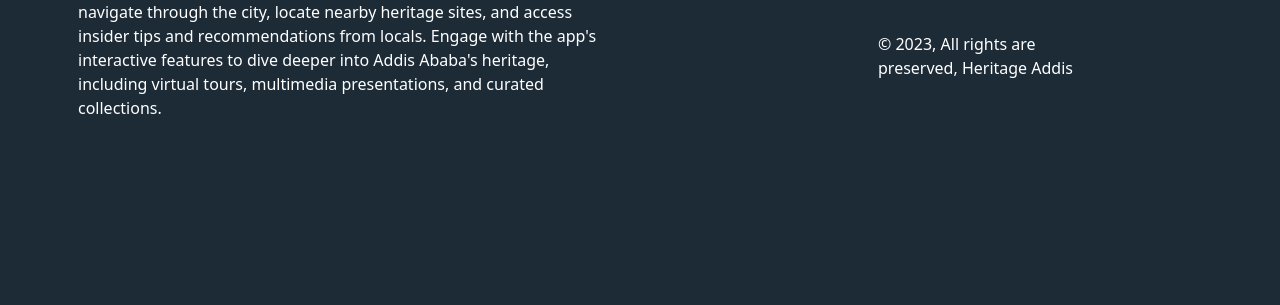
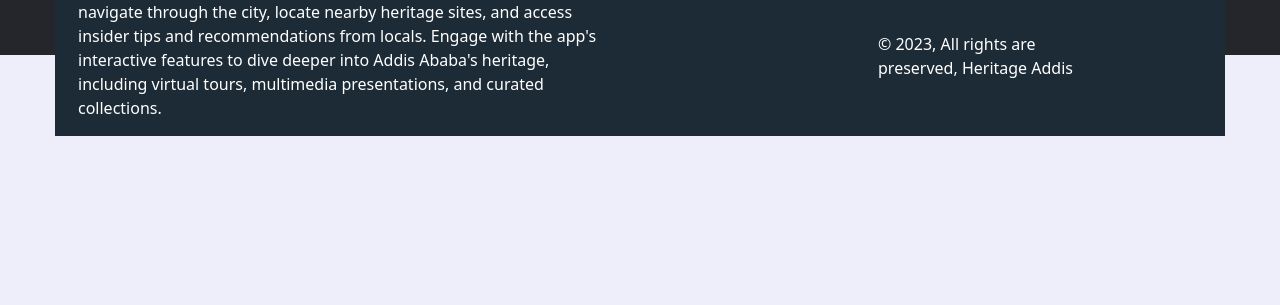
Before and after one commit to dagmfre/Tour-app, a website: page index.html in a window 1280 px wide. Shown: the part 4168-4473 px from the top of the page. After the commit the page ends 4304 px from the top, so only its background shows below. Drawn offline with nearby package versions, Linux system fonts and the light colour scheme.

Commit message:
Final Final styles.css

```diff
--- a/styles.css
+++ b/styles.css
@@ -404,11 +404,6 @@ picture {
   transform: scale(1.5);
 }
 
-#footer {
-  background-color: #1d2b36;
-  height: 450px;
-}
-
 .main{
   display: flex;
   justify-content: center;
```
